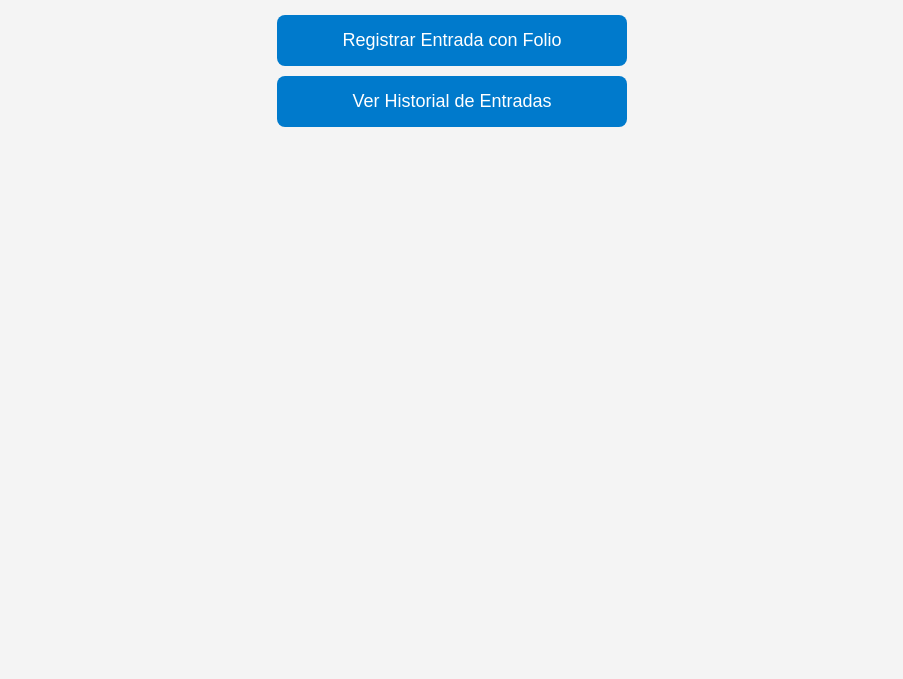
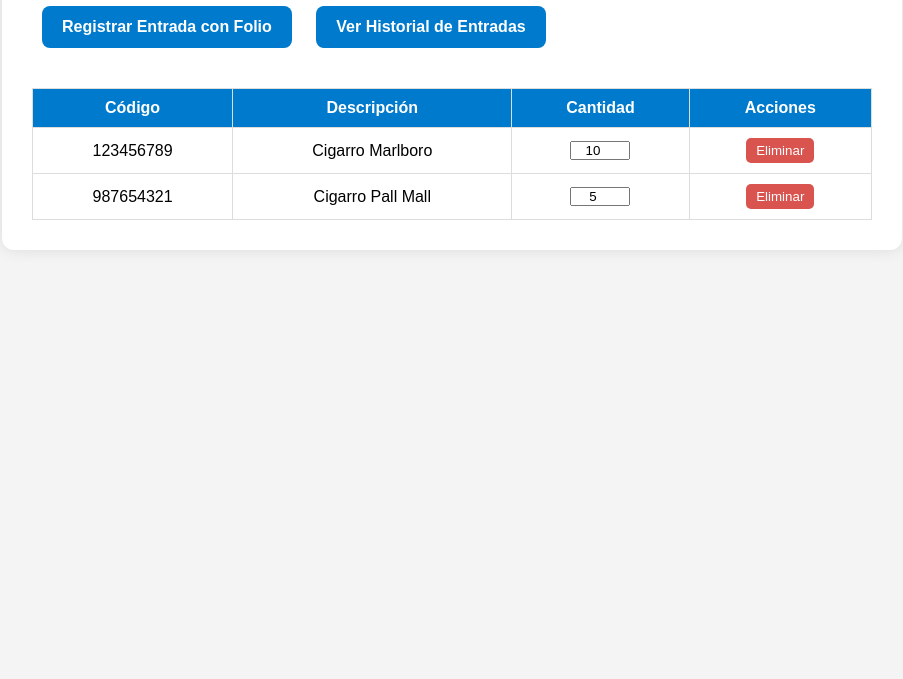
Before and after one commit to LizandroLumbreras/CIGARRO-GIBRAN-PROVTEC25, a plain HTML site: page index.html in a window 1280 px wide. Shown: the part 121-800 px from the top of the page, without its empty margins (188-1091 px from the left). Drawn offline with Linux system fonts and the light colour scheme.

Commit message:
Update index.html

```diff
--- a/index.html
+++ b/index.html
@@ -1,4 +1,3 @@
-
 <!DOCTYPE html>
 <html lang="es">
 <head>
@@ -6,43 +5,149 @@
   <title>Menú - Almacén Cigarro 2025</title>
   <meta name="viewport" content="width=device-width, initial-scale=1.0">
   <style>
+    * { margin: 0; padding: 0; box-sizing: border-box; }
+
     body {
-      font-family: Arial, sans-serif;
+      font-family: 'Poppins', sans-serif;
       background-color: #f4f4f4;
-      padding: 40px 20px;
+      padding: 20px;
+    }
+
+    .container {
+      max-width: 900px;
+      margin: auto;
+      background-color: #fff;
+      border-radius: 12px;
+      padding: 30px;
+      box-shadow: 0 0 15px rgba(0,0,0,0.1);
+    }
+
+    h1 {
       text-align: center;
-    }
-    h1 {
       color: #333;
       margin-bottom: 30px;
     }
+
     a {
-      display: block;
-      margin: 10px auto;
-      padding: 15px 25px;
-      width: 300px;
+      display: inline-block;
+      margin: 10px;
+      padding: 12px 20px;
+      background-color: #007acc;
+      color: #fff;
+      text-decoration: none;
+      font-weight: bold;
+      border-radius: 8px;
+      transition: background 0.3s;
+    }
+
+    a:hover {
+      background-color: #005fa3;
+    }
+
+    table {
+      width: 100%;
+      border-collapse: collapse;
+      margin-top: 30px;
+    }
+
+    th, td {
+      border: 1px solid #ddd;
+      padding: 10px;
+      text-align: center;
+    }
+
+    th {
       background-color: #007acc;
       color: white;
-      text-decoration: none;
-      font-size: 18px;
-      border-radius: 8px;
-      transition: background-color 0.3s ease;
     }
-    a:hover {
-      background-color: #005fa3;
+
+    input[type="number"] {
+      width: 60px;
+      text-align: center;
+    }
+
+    button {
+      padding: 5px 10px;
+      border: none;
+      border-radius: 5px;
+      cursor: pointer;
+    }
+
+    .edit-btn {
+      background-color: #f0ad4e;
+      color: white;
+    }
+
+    .delete-btn {
+      background-color: #d9534f;
+      color: white;
     }
   </style>
 </head>
 <body>
-  <h1>Almacén Cigarro 2025</h1>
+  <div class="container">
+    <h1>Almacén Cigarro 2025</h1>
 
-  <a href="Entrada-Almacen-Cigarro-2025-folio.html" target="_blank">
-    Registrar Entrada con Folio
-  </a>
+    <a href="Entrada-Almacen-Cigarro-2025-folio.html" target="_blank">Registrar Entrada con Folio</a>
+    <a href="entradas-almacen-cigarro.html" target="_blank">Ver Historial de Entradas</a>
 
-  <a href="entradas-almacen-cigarro.html" target="_blank">
-    Ver Historial de Entradas
-  </a>
+    <table id="tablaArticulos">
+      <thead>
+        <tr>
+          <th>Código</th>
+          <th>Descripción</th>
+          <th>Cantidad</th>
+          <th>Acciones</th>
+        </tr>
+      </thead>
+      <tbody>
+        <!-- Artículos serán añadidos aquí con JS -->
+      </tbody>
+    </table>
+  </div>
 
+  <script>
+    // Ejemplo de artículos escaneados (esto lo puedes sustituir por tu lógica real)
+    let articulos = [
+      { codigo: "123456789", descripcion: "Cigarro Marlboro", cantidad: 10 },
+      { codigo: "987654321", descripcion: "Cigarro Pall Mall", cantidad: 5 }
+    ];
+
+    const tbody = document.querySelector("#tablaArticulos tbody");
+
+    function renderTabla() {
+      tbody.innerHTML = "";
+      articulos.forEach((articulo, index) => {
+        const fila = document.createElement("tr");
+
+        fila.innerHTML = `
+          <td>${articulo.codigo}</td>
+          <td>${articulo.descripcion}</td>
+          <td>
+            <input type="number" value="${articulo.cantidad}" min="1" onchange="actualizarCantidad(${index}, this.value)">
+          </td>
+          <td>
+            <button class="delete-btn" onclick="eliminarArticulo(${index})">Eliminar</button>
+          </td>
+        `;
+
+        tbody.appendChild(fila);
+      });
+    }
+
+    function actualizarCantidad(index, nuevaCantidad) {
+      articulos[index].cantidad = parseInt(nuevaCantidad);
+    }
+
+    function eliminarArticulo(index) {
+      if (confirm("¿Estás seguro de eliminar este artículo?")) {
+        articulos.splice(index, 1);
+        renderTabla();
+      }
+    }
+
+    // Renderiza al cargar
+    renderTabla();
+  </script>
 </body>
 </html>
```
